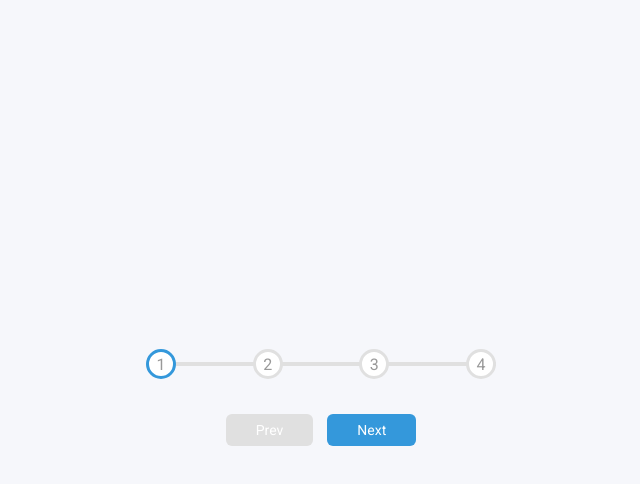
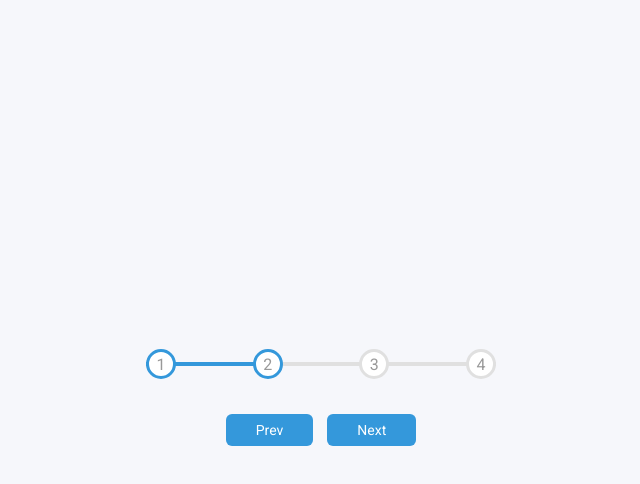
Before and after one commit to emPeeGee/furry-journey, a plain HTML site: page progress-steps/index.html in a window 1280 px wide. Both pictures are taken after a click on the button "Next". Shown: the whole page, without its empty margins (319-959 px from the left). Drawn offline with Linux system fonts and the light colour scheme.

Commit message:
feat: Add logic to progress-steps

```diff
--- a/progress-steps/main.js
+++ b/progress-steps/main.js
@@ -0,0 +1,49 @@
+const progress = document.querySelector('#progress');
+const prev = document.querySelector('#prev');
+const next = document.querySelector('#next');
+const circles = document.querySelectorAll('.circle');
+
+let currentActive = 1;
+
+next.addEventListener('click', () => {
+  currentActive++;
+
+  if (currentActive > circles.length) {
+    currentActive = circles.length;
+  }
+
+  update();
+});
+
+prev.addEventListener('click', () => {
+  currentActive--;
+
+  if (currentActive < 1) {
+    currentActive = 1;
+  }
+
+  update();
+});
+
+function update() {
+  circles.forEach((circle, index) => {
+    if (index < currentActive) {
+      circle.classList.add('active');
+    } else {
+      circle.classList.remove('active');
+    }
+  });
+
+  const actives = document.querySelectorAll('.active');
+  const percentage = ((actives.length - 1) / (circles.length - 1)) * 100;
+  progress.style.width = `${percentage}%`;
+
+  if (currentActive === 1) {
+    prev.disabled = true;
+  } else if (currentActive === circles.length) {
+    next.disabled = true;
+  } else {
+    prev.disabled = false;
+    next.disabled = false;
+  }
+}
--- a/progress-steps/style.css
+++ b/progress-steps/style.css
@@ -57,7 +57,7 @@ body {
 }
 
 .progress {
-  background-color: var(--line-e);
+  background-color: var(--line-border-fill);
   position: absolute;
   top: 50%;
   left: 0;
```
